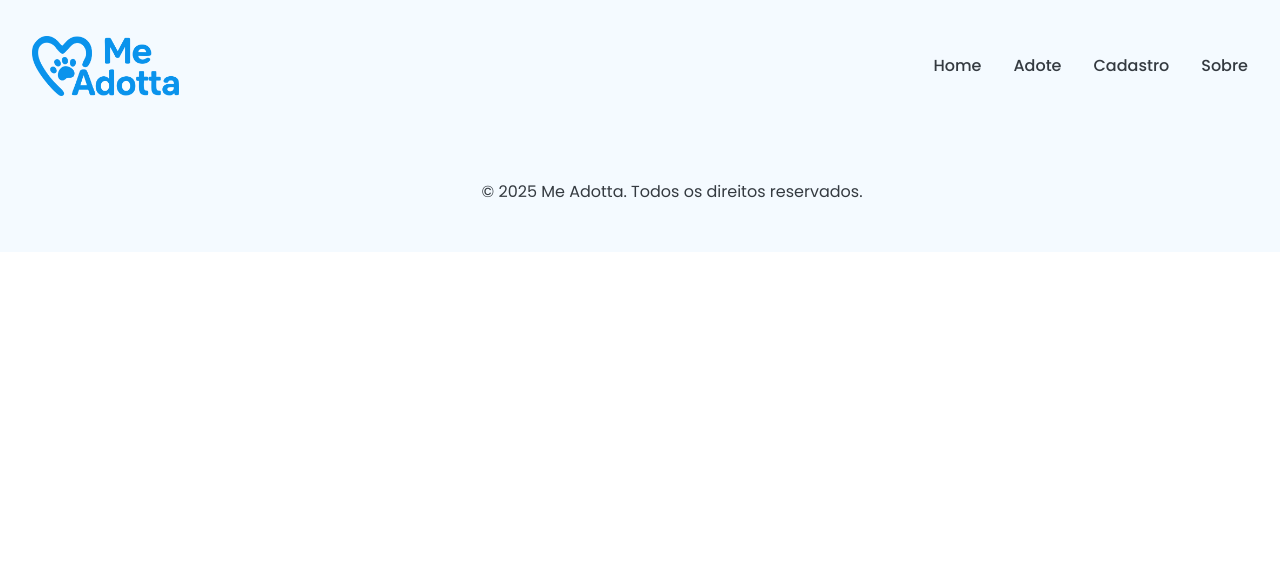
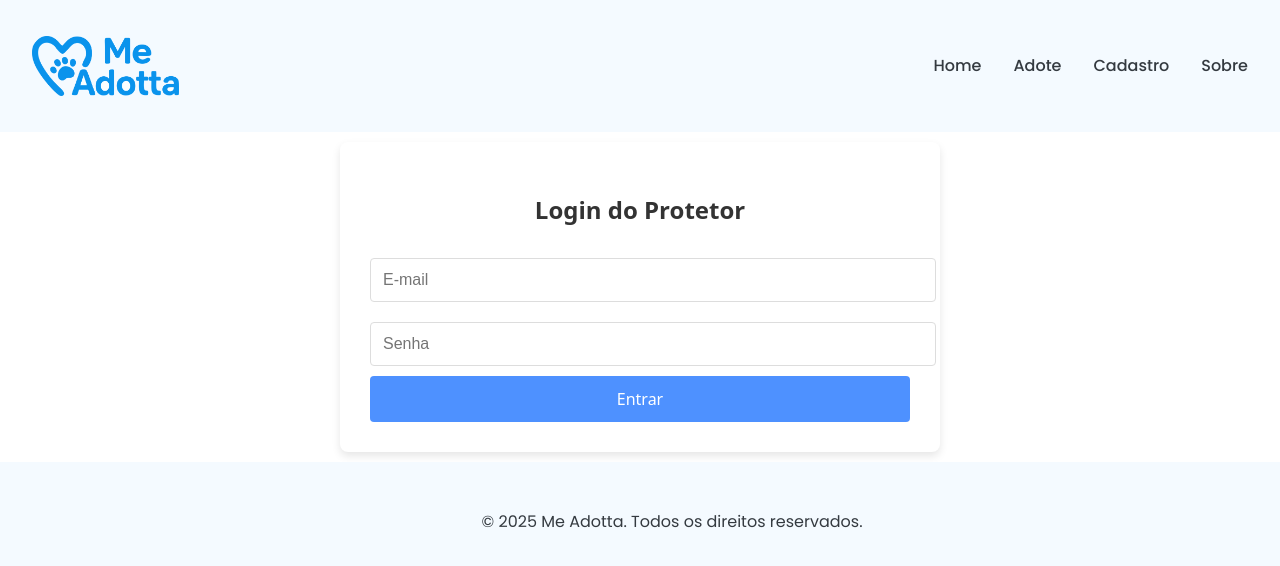
Before and after one commit to FranSantos10/MeAdotta, a React (Vite) app in the folder frontend/: page /login in a window 1280 px wide. Shown: the top 566 px of the page. Built offline with nearby package versions, Linux system fonts and the light colour scheme; no server answers.

Commit message:
Criação da tela de login no front

```diff
--- a/frontend/src/App.jsx
+++ b/frontend/src/App.jsx
@@ -8,7 +8,7 @@ import PerfilAnimal from './pages/PerfilAnimal';
 import FormularioInteresse from './pages/FormularioInteresse';
 import CadastroAnimal from './pages/CadastroAnimal';
 import Sobre from './pages/Sobre';
-//import Login from './pages/Login';
+import Login from './pages/Login';
 
 // Componentes
 import Navbar from './components/Navbar';
@@ -26,6 +26,7 @@ function App() {
           <Route path="/interesse/:id" element={<FormularioInteresse />} />
           <Route path="/cadastrar" element={<CadastroAnimal />} />
           <Route path="/sobre" element={<Sobre />} />
+          <Route path="/login" element={<Login />} />
 
 
           {/* rotas futuras */}
--- /dev/null
+++ b/frontend/src/assets/styles/Login.css
@@ -0,0 +1,76 @@
+/* Estilos específicos para a página de login */
+.login-page {
+    background-color: white;
+    padding: 30px;
+    width: 100%;
+    max-width: 600px;
+    border-radius: 8px;
+    box-shadow: 0 4px 8px rgba(0, 0, 0, 0.1);
+    text-align: center;
+    margin: 10px auto;
+    box-sizing: border-box;
+  }
+
+  /* Estilos do título da página de login */
+  .login-page h2 {
+    font-size: 24px;
+    color: #333;
+    margin-bottom: 20px;
+  }
+
+  /* Estilos para os campos de entrada na página de login */
+  .login-page form input {
+    width: 100%;
+    padding: 12px;
+    margin: 10px 0;
+    border: 1px solid #ddd;
+    border-radius: 4px;
+    font-size: 16px;
+    color: #333;
+    transition: border-color 0.3s ease;
+  }
+
+  /* Mudança de cor no foco para os inputs */
+  .login-page form input:focus {
+    border-color: #4e91ff;
+    outline: none;
+  }
+
+  /* Estilo para o botão de login */
+  .login-page .buttonLogin {
+    width: 100%;
+    padding: 12px;
+    background-color: #4e91ff;
+    color: white;
+    border: none;
+    border-radius: 4px;
+    font-size: 16px;
+    cursor: pointer;
+    transition: background-color 0.3s ease;
+  }
+
+  /* Efeito de hover no botão de login */
+  .login-page .buttonLogin:hover {
+    background-color: #3a75d1;
+  }
+
+  /* Estilo para a mensagem de erro dentro da página de login */
+  .login-page .error {
+    color: #ff4d4d;
+    font-size: 14px;
+    margin-top: 10px;
+  }
+
+
+  /* Responsividade para telas menores */
+  @media (max-width: 480px) {
+    .login-page {
+      padding: 20px;
+      width: 90%;
+    }
+
+    .login-page form input,
+    .login-page .buttonLogin {
+      font-size: 14px;
+    }
+  }
--- /dev/null
+++ b/frontend/src/pages/Login.jsx
@@ -0,0 +1,42 @@
+import React, { useState } from 'react';
+import axios from 'axios';
+import { useNavigate } from 'react-router-dom';
+import '../assets/styles/Login.css';
+
+const API_URL = import.meta.env.VITE_API_URL;
+
+const Login = () => {
+    const navigate = useNavigate();
+    const [formData, setFormData] = useState({ email: '', senha: '' });
+    const [error, setError] = useState('');
+
+    const handleChange = (e) => {
+        setFormData({ ...formData, [e.target.name]: e.target.value });
+    };
+
+    const handleSubmit = async (e) => {
+        e.preventDefault();
+        try {
+            const res = await axios.post(`${API_URL}/api/login`, formData);
+            localStorage.setItem('tokenProtetor', res.data.token); // salvar token
+            navigate('/cadastrar');
+        } catch (err) {
+            const errorMessage = err.response?.data?.message || 'Login inválido';
+            setError(errorMessage);
+        }
+    };
+
+    return (
+        <div className="login-page">
+            <h2>Login do Protetor</h2>
+            <form onSubmit={handleSubmit}>
+                <input type="email" name="email" placeholder="E-mail" onChange={handleChange} required />
+                <input type="password" name="senha" placeholder="Senha" onChange={handleChange} required />
+                <button className="buttonLogin" type="submit">Entrar</button>
+                {error && <p className="error">{error}</p>}
+            </form>
+        </div>
+    );
+};
+
+export default Login;
```
Lines whose indentation alone changed are shown as unchanged.
